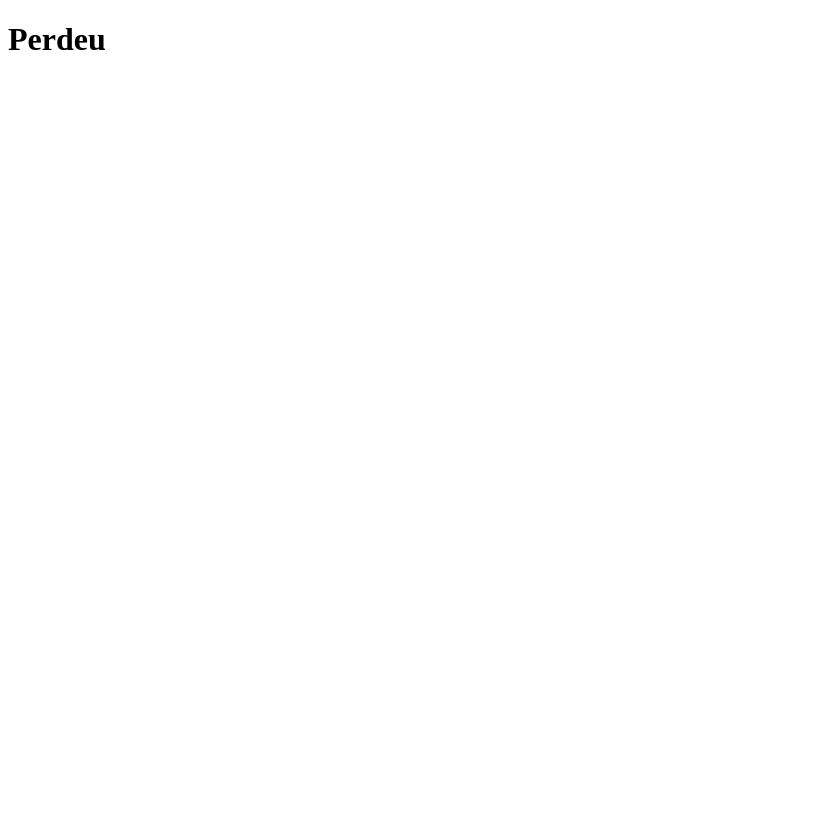
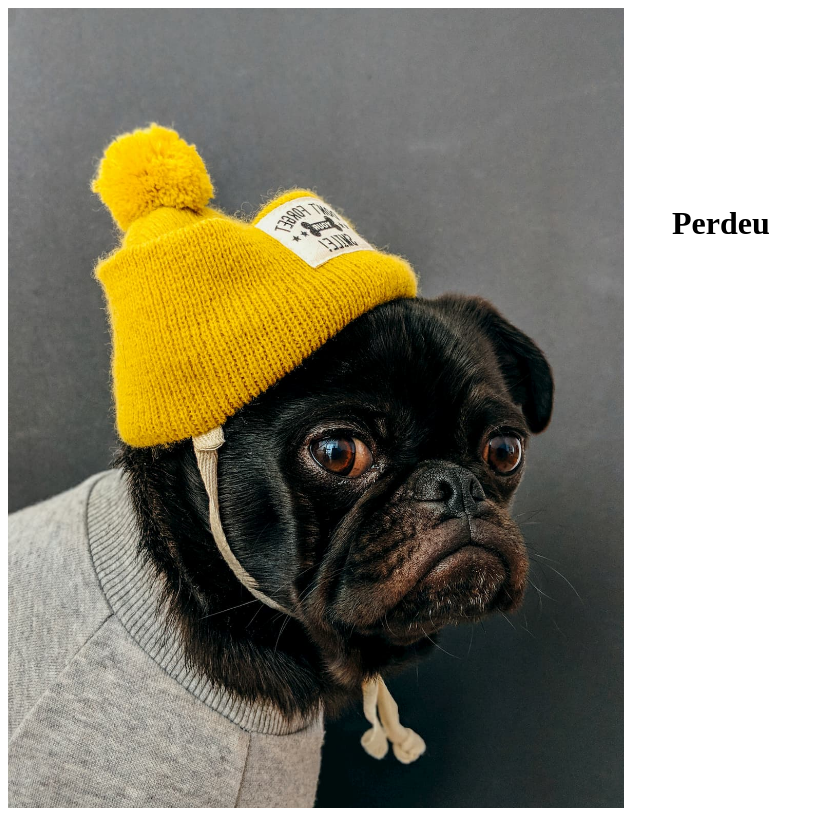
Before and after one commit to LeonardoPilatti/dogs-next, a Next.js app: page /login/perdeu in a window 1280 px wide. Shown: the whole page, without its empty margins (0-823 px from the left). Built offline with nearby package versions, Linux system fonts and the light colour scheme.

Commit message:
feat: add login and request token

```diff
--- /dev/null
+++ b/src/app/login/layout.tsx
@@ -0,0 +1,13 @@
+import styles from './login.module.css';
+
+interface ILoginLayout {
+  children: React.ReactNode;
+}
+
+export default async function LoginLayout({ children }: ILoginLayout) {
+  return (
+    <div className={styles.login}>
+      <div className={styles.forms}>{children}</div>
+    </div>
+  );
+}
--- /dev/null
+++ b/src/app/login/login.module.css
@@ -0,0 +1,31 @@
+.login {
+  display: grid;
+  grid-template-columns: 1fr 1fr;
+  min-height: 100vh;
+  gap: 2rem;
+}
+
+.login::before {
+  display: block;
+  content: '';
+  background: url('/assets/login.jpg') no-repeat center center;
+  background-size: cover;
+}
+
+.forms {
+  max-width: 30rem;
+  padding: 1rem;
+  margin-top: 20vh;
+}
+
+@media (max-width: 40rem) {
+  .login {
+    grid-template-columns: 1fr;
+  }
+  .login::before {
+    display: none;
+  }
+  .forms {
+    max-width: 100%;
+  }
+}
```
Also changed, not shown: src/actions/login.ts (added, +25 -0 lines), src/app/login/page.tsx (+6 -3 lines), src/components/login/login-form.tsx (added, +13 -0 lines).
